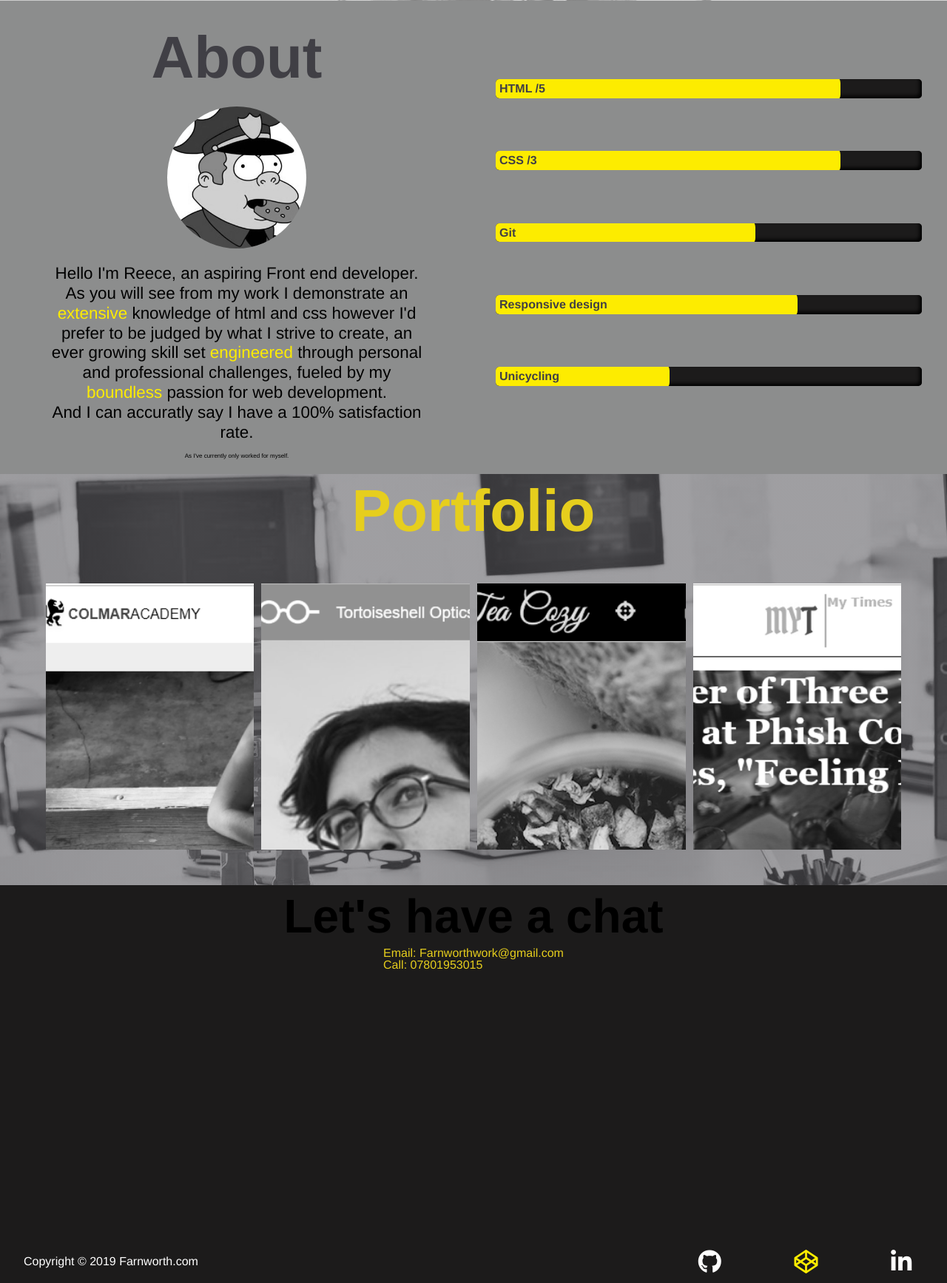
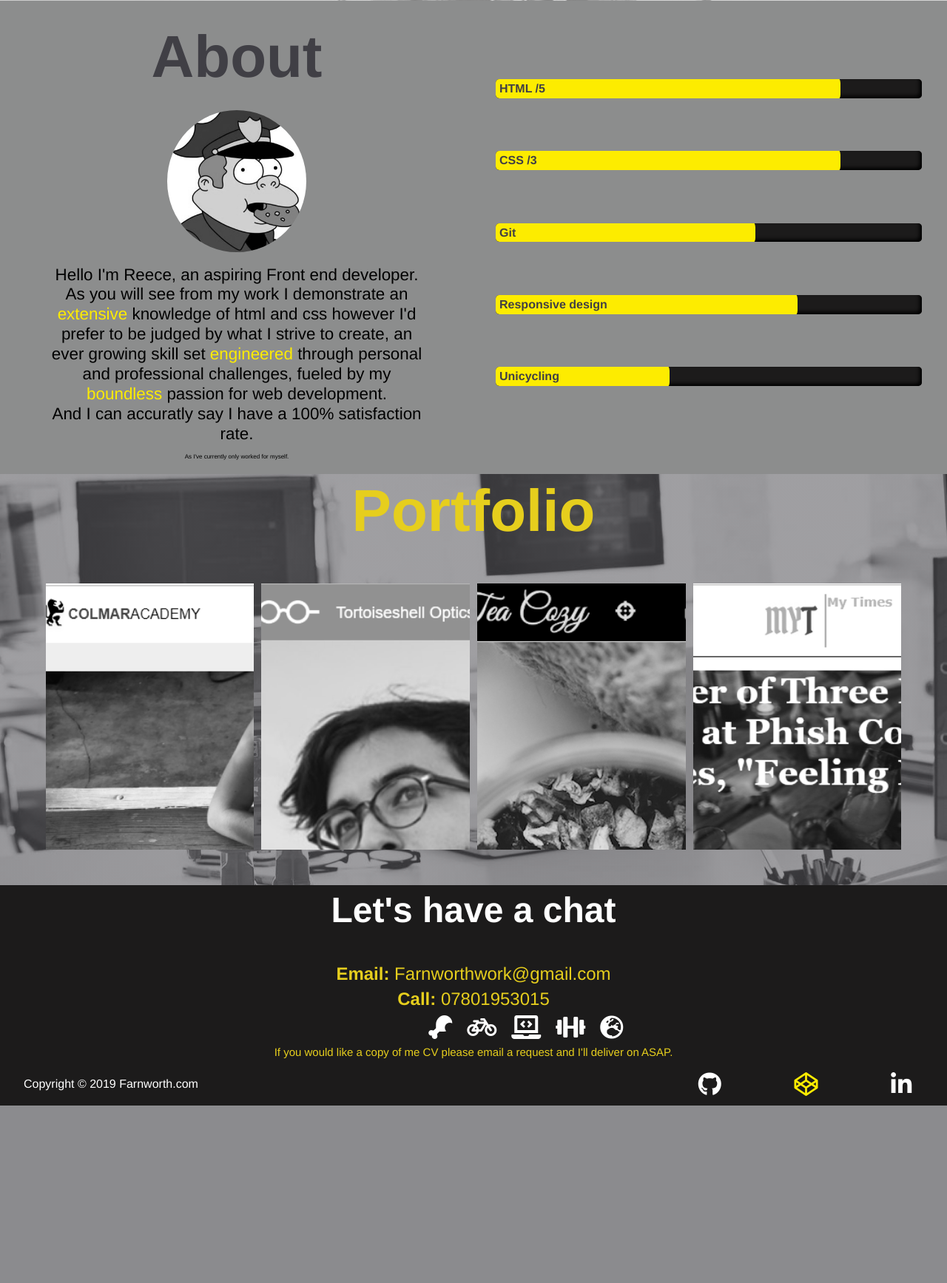
Before and after one commit to DokGreen/portfolio, a PHP site: page /index.html in a window 1280 px wide. Shown: the part 671-2406 px from the top of the page at 74% size. After the commit the page ends 2166 px from the top, so only its background shows below. Run offline with PHP 8.4, Linux system fonts and the light colour scheme; some libraries are stand-ins or nearby versions.

Commit message:
contact update

```diff
--- a/index.html
+++ b/index.html
@@ -91,8 +91,16 @@
     <section id="contact">
         <h1>Let's have a chat</h1>
         <div id="contact-wrap">
-          <p>Email: Farnworthwork@gmail.com</p>
-          <p>Call: 07801953015</p>
+          <p><span>Email:</span> Farnworthwork@gmail.com</p>
+          <p><span>Call:</span> 07801953015</p>
+          <ul>
+            <li class="fas fa-drumstick-bite"></li>
+            <li class="fas fa-bicycle"></li>
+            <li class="fas fa-laptop-code"></li>
+            <li class="fas fa-dumbbell"></li>
+            <li class="fas fa-globe-europe"></li>
+          </ul>
+          <p>If you would like a copy of me CV please email a request and I'll deliver on ASAP.</p>
       </div>
     </section>
 
--- a/resources/styles.css
+++ b/resources/styles.css
@@ -165,7 +165,7 @@ li {
 
 #self img {
   height: 12rem;
-  margin: 10px 0;
+  margin: 20px 0 10px 0;
   border-radius: 50%;
   filter: grayscale(100%);
   transition: filter 0.5s ease-out;
@@ -299,7 +299,7 @@ li {
 }
 
 #contact {
-  height: 30rem;
+  height: 15rem;
   display: flex;
   flex-direction:column;
   align-items: center;
@@ -307,14 +307,39 @@ li {
 }
 
 #contact h1 {
-  font-size: 4rem;
+  font-size: 3rem;
   font-weight: bold;
-  color: #000;
+  color: #fff;
+  margin: 10px 0 50px 0;
+}
+
+#contact-wrap {
+  height: 20%;
+  display: flex;
+  flex-direction: column;
+  justify-content: space-around;
+  align-items: center;
+  font-size: 1.5rem;
+  color: #E6CE1D;
+}
+
+#contact-wrap span {
+  font-weight: bold;
+}
+
+#contact-wrap p:nth-child(2) {
   margin: 10px 0;
 }
 
-#contact p {
-  color: #E6CE1D;
+#contact-wrap ul li {
+  font-size: 2rem;
+  margin-left: 20px;
+  color: #fff;
+}
+
+#contact-wrap p:nth-child(4) {
+  font-size: 15px;
+  margin-top: 10px;
 }
 /*----------------------------footer*/
 footer {
```
Also changed, not shown: other parts of resources/styles.css (+0 -62 lines).
